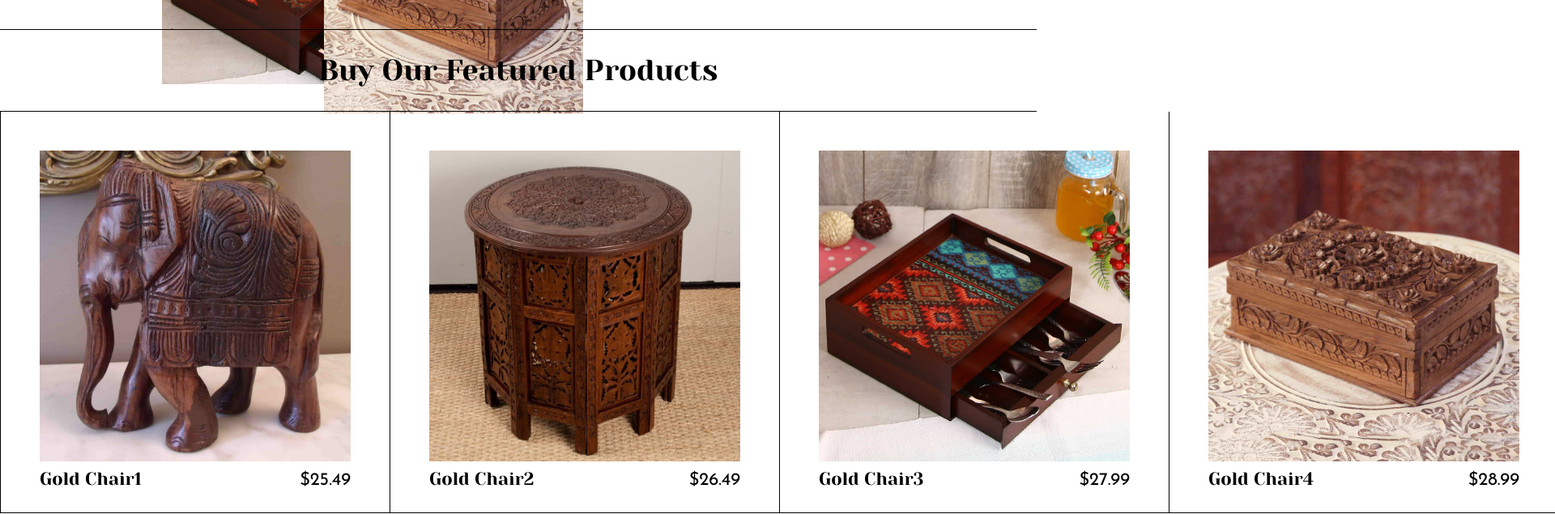
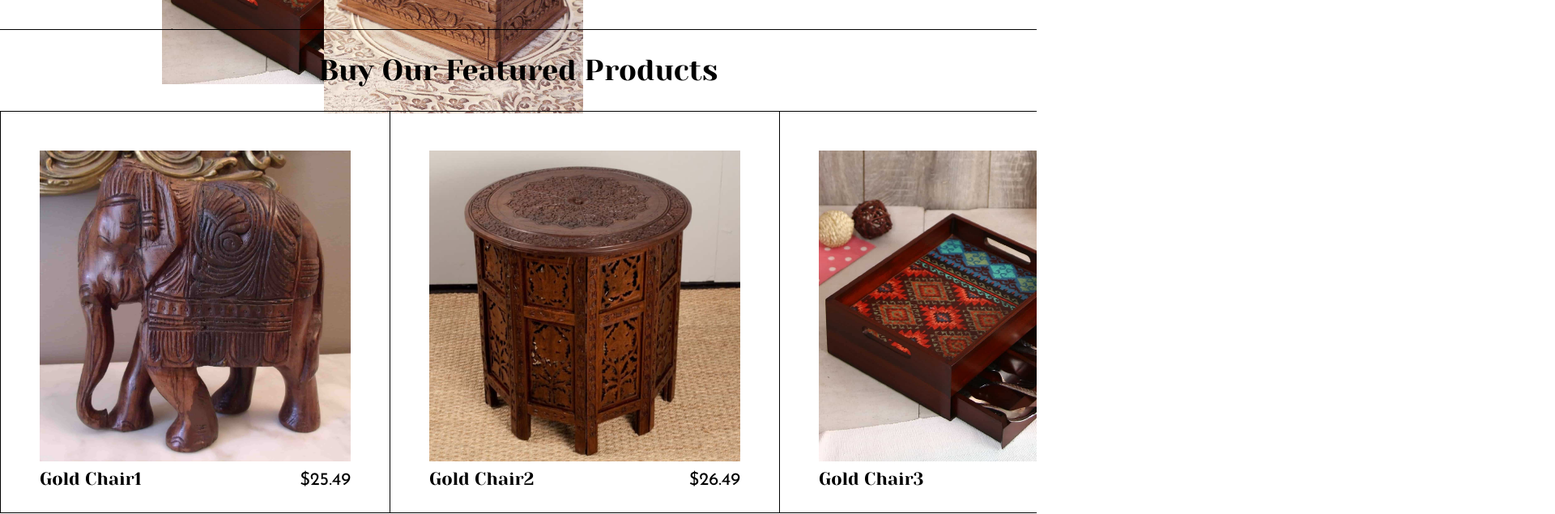
Before and after one commit to aniketbamotra/Woodsy-Shop, a React (Create React App) app: page / in a window 1280 px wide. Shown: the part 1660-2295 px from the top of the page at 81% size, 1920 px wide, since content can reach past the window. Built offline with nearby package versions, Linux system fonts and the light colour scheme.

Commit message:
removed extra space from right

```diff
--- a/src/components/FeaturedProducts/FeaturedProduct.jsx
+++ b/src/components/FeaturedProducts/FeaturedProduct.jsx
@@ -1,24 +1,17 @@
 import React from 'react'
 import Product from '../Product/Product'
 import './FP.css'
-
-
-const featProd = [
-    {id: 1, name: 'Gold Chair1', descrip: 'This is a test description only for dev purposes.', price: '$25.49', image: require('../../asserts/media/scatered-img (1).jpg')},
-    {id: 2, name: 'Gold Chair2', descrip: 'This is a test description only for dev purposes.', price: '$26.49', image: require('../../asserts/media/scatered-img (2).jpg')},
-    {id: 3, name: 'Gold Chair3', descrip: 'This is a test description only for dev purposes.', price: '$27.99', image: require('../../asserts/media/scatered-img (3).jpg')},
-    {id: 4, name: 'Gold Chair4', descrip: 'This is a test description only for dev purposes.', price: '$28.99', image: require('../../asserts/media/scatered-img (4).jpg')},
-]
+import { featProd } from '../../products'
 
 const FeaturedProduct = () => {
   return (
-      <main className="feat-prod-items">
+      <div className="feat-prod-items">
         {featProd.map((product)=>(
             <div key={product.id}>
                 <Product product = {product}/>
             </div>
         ))}
-      </main>
+      </div>
   )
 }
 
--- a/src/components/Navbar/Navbar.jsx
+++ b/src/components/Navbar/Navbar.jsx
@@ -10,7 +10,7 @@ const Navbar = () => {
     setActive(!isActive);
   };
   return (
-    <main>
+    <div>
       <div className="nav-container">
       <div className="menu-container" onClick={ToggleClass}>
         <svg width="66" height="18" viewBox="0 0 66 18" fill="none" xmlns="http://www.w3.org/2000/svg">
@@ -32,7 +32,7 @@ const Navbar = () => {
       <h3 className="menu-link">About</h3>
       <h3 className="menu-link">Our Products</h3>
     </div>
-    </main>
+    </div>
   )
 }
 
--- a/src/components/Product/Product.jsx
+++ b/src/components/Product/Product.jsx
@@ -3,13 +3,13 @@ import './Product.css'
 
 const Product = ({ product }) => {
   return (
-    <main className="prod-wrap">
+    <div className="prod-wrap">
         <div>
             <img src={product.image} alt="" />
             <h4 className="product-name">{product.name}</h4>
             <p className="product-price">{product.price}</p>
         </div>
-    </main>
+    </div>
   )
 }
 
--- /dev/null
+++ b/src/components/TopPicks/TP.css
@@ -0,0 +1,27 @@
+.top-items{
+    width: 100vw;
+    height: 100vh;
+    background-image: url(/src/asserts/media/spotlight-bg.jpg);
+    background-size: cover;
+    background-repeat: no-repeat;
+    display: flex;
+    justify-content: space-around;
+    align-items: center;
+}
+.top-items .top-prod-wrap{
+    background-color: rgb(var(--light-color));
+    width: 25rem;
+    height: 30rem;
+    border-radius: 6px;
+    padding-bottom: 0.5rem;
+    filter: drop-shadow(13px 12px 9px rgba(0, 0, 0, 0.3));
+    cursor: pointer;
+}
+.top-items .prod-wrap{
+    border: none;
+    padding: 1.5rem;
+}
+.top-items img{
+    width: 100%;
+    border-radius: 6px;
+}
--- /dev/null
+++ b/src/components/TopPicks/TopPicks.jsx
@@ -0,0 +1,18 @@
+import React from 'react'
+import './TP.css'
+import Product from '../Product/Product'
+import { topProd } from '../../products'
+
+const TopPicks = () => {
+  return (
+    <div className="top-items">
+        {topProd.map((product)=>(
+            <div className='top-prod-wrap' id={product.id} key={product.id}>
+                <Product product = {product}/>
+            </div>
+        ))}
+      </div>
+  )
+}
+
+export default TopPicks
--- a/src/index.css
+++ b/src/index.css
@@ -8,15 +8,17 @@
     --light-color: 238, 238, 238;
 
 }
-body{
-    margin: 0;
-    padding: 0;
+html,body
+{
+    width: 100%;
+    margin: 0px;
+    padding: 0px;
+    overflow-x: hidden;
     box-sizing: border-box;
-    overflow-x: hidden;
 }
 #bg-img{
-    width: 100vw;
-    height: 100vh;
+    min-width: 100%;
+    height: 100%;
     background-image: url(/public/asserts/media/bg-img.png);
     position: fixed;
     z-index: -100;
--- a/src/pages/Home/Home.css
+++ b/src/pages/Home/Home.css
@@ -3,14 +3,15 @@
     position: absolute;
     z-index: 5;
     max-width: 100vw;
+    overflow: hidden;
 }
 .nav-container{
-    display: block;
     width: 100vw;
     padding: 1rem 2rem;
     display: flex;
     justify-content: space-between;
     align-items: center;
+    overflow: auto;
 }
 .menu-container{
     cursor: pointer;
@@ -220,7 +221,7 @@
     display: flex;
 }
 .spotlight-text{
-    width: 50vw;
+    width: 55vw;
     background-color: rgb(var(--accent-color));
     padding: 10rem 0rem;
     display: grid;
@@ -247,7 +248,7 @@
     cursor: pointer;
 }
 .spotlight img{
-    width: 50vw;
+    width: 45vw;
     height: auto;
     object-fit: cover;
 }
--- a/src/pages/Home/Home.jsx
+++ b/src/pages/Home/Home.jsx
@@ -1,7 +1,7 @@
 import React from 'react'
 import { useState } from 'react';
 import FeaturedProduct from '../../components/FeaturedProducts/FeaturedProduct';
-// import Navbar from '../../components/Navbar/Navbar'
+import TopPicks from '../../components/TopPicks/TopPicks';
 import './Home.css'
 
 const Home = () => {
@@ -65,7 +65,7 @@ const Home = () => {
         </div>
         <img src={require('../../asserts/media/spotlight.png')} alt="" />
       </div>
-      Aniket
+      <TopPicks />
     </main>
   )
 }
--- /dev/null
+++ b/src/products.js
@@ -0,0 +1,11 @@
+export const featProd = [
+    {id: 1, name: 'Gold Chair1', descrip: 'This is a test description only for dev purposes.', price: '$25.49', image: require('./asserts/media/scatered-img (1).jpg')},
+    {id: 2, name: 'Gold Chair2', descrip: 'This is a test description only for dev purposes.', price: '$26.49', image: require('./asserts/media/scatered-img (2).jpg')},
+    {id: 3, name: 'Gold Chair3', descrip: 'This is a test description only for dev purposes.', price: '$27.99', image: require('./asserts/media/scatered-img (3).jpg')},
+    {id: 4, name: 'Gold Chair4', descrip: 'This is a test description only for dev purposes.', price: '$28.99', image: require('./asserts/media/scatered-img (4).jpg')},
+]
+
+export const topProd = [
+    {id: 1, name: 'Gold Chair1', descrip: 'This is a test description only for dev purposes.', price: '$25.49', image: require('./asserts/media/scatered-img (1).jpg')},
+    {id: 2, name: 'Gold Chair2', descrip: 'This is a test description only for dev purposes.', price: '$26.49', image: require('./asserts/media/scatered-img (2).jpg')},
+]
```
Also changed, not shown: public/index.html (line endings or trailing spaces), src/asserts/media/spotlight-bg.jpg (added).
